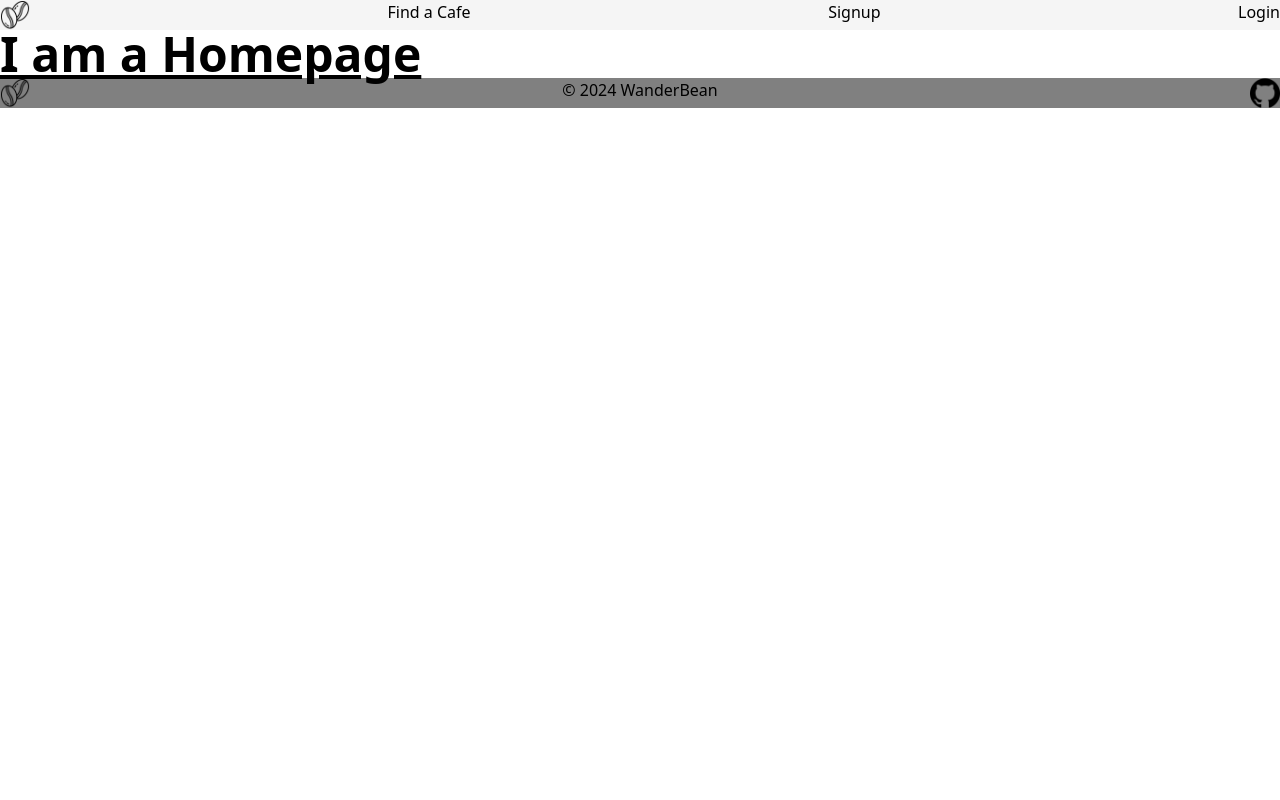
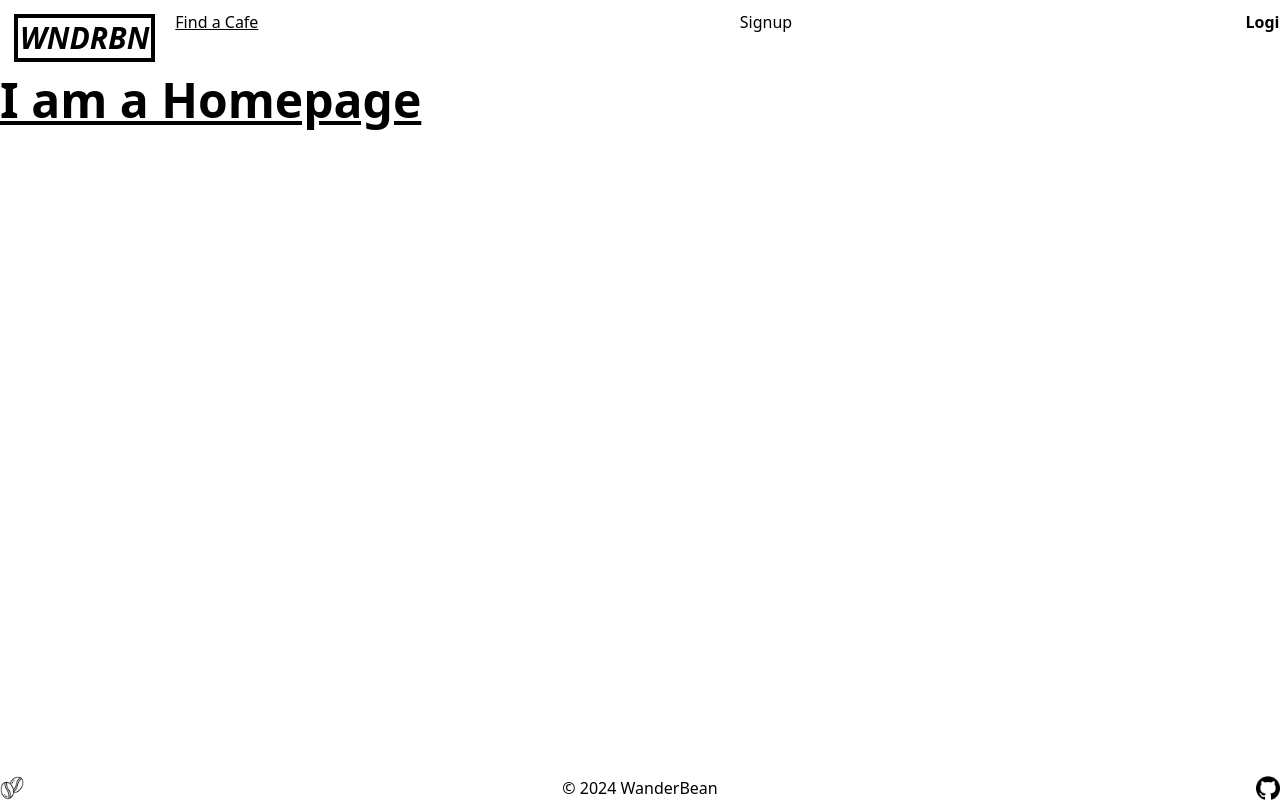
Before and after one commit to WanderBean/Wanderbean-Frontend, a React (Vite) app: page / in a window 1280 px wide. Built offline with nearby package versions, Linux system fonts and the light colour scheme.

Commit message:
styling Cafe List + Navbar almost done

```diff
--- a/src/App.css
+++ b/src/App.css
@@ -1,42 +1,7 @@
-.NavBar {
-    width: 100vw;
-    display: flex;
-    flex-direction: row;
-    align-items: flex-start;
-    justify-content: space-between;
-    background-color: whitesmoke;
+input[type="radio"] {
+  display: none;
 }
 
-.NavBar img {
-    max-height: 30px;
+.star {
+  cursor: pointer;
 }
-
-.Footer {
-    width: 100vw;
-    display: flex;
-    flex-direction: row;
-    align-items: flex-start;
-    justify-content: space-between;
-    background-color: gray;
-}
-
-.Footer img {
-    max-height: 30px;
-}
-/*
-.DetailPageContainer {
-    display: flex;
-    flex-direction: row;
-}
-
-.CafeDetailImg {
-    max-height: 300px;
-}
-*/
-input[type=radio]{
-    display:none;
-}
-
-.star{
-    cursor: pointer;
-}
--- a/src/components/CafeList.jsx
+++ b/src/components/CafeList.jsx
@@ -36,7 +36,7 @@ function CafeList() {
   return (
     <>
       <Searchbar searchTerm={searchTerm} handleSearch={handleSearch} />
-      <div className="pt-0 pb-7 px-7 flex flex-wrap justify-center ">
+      <div className="pt-0 pb-7 px-7 flex flex-wrap justify-center mb-20 mt-10">
         {filteredCafes.map((cafe) => (
           <div
             key={cafe._id}
--- a/src/components/Footer.jsx
+++ b/src/components/Footer.jsx
@@ -1,16 +1,20 @@
-import React from "react"
-import { Link } from "react-router-dom"
-import logo from "../img/coffee-beans.png"
-import github from "../img/github-logo.png"
+import React from "react";
+import { Link } from "react-router-dom";
+import logo from "../img/coffee-beans.png";
+import github from "../img/github-logo.png";
 
 function Footer() {
-    return (
-        <div className="Footer">
-            <Link to="/"><img src={logo} alt="Wanderbeans Logo" /></Link>
-            <div>© 2024 WanderBean </div>
-            <Link to="https://github.com/WanderBean"><img src={github} alt="Github Logo" /></Link>
-        </div>
-    )
+  return (
+    <div className="w-screen absolute bottom-0 flex flex-row justify-between items-start">
+      <Link to="/">
+        <img src={logo} alt="Wanderbeans Logo" className="max-h-6" />
+      </Link>
+      <div>© 2024 WanderBean </div>
+      <Link to="https://github.com/WanderBean">
+        <img src={github} alt="Github Logo" className="max-h-6" />
+      </Link>
+    </div>
+  );
 }
 
-export default Footer
+export default Footer;
--- a/src/components/Navbar.jsx
+++ b/src/components/Navbar.jsx
@@ -1,32 +1,54 @@
-import React, { useState, useContext } from "react"
-import { AuthContext } from "../context/auth.context"
-import { Link } from "react-router-dom"
-import logo from "../img/coffee-beans.png"
+import React, { useState, useContext } from "react";
+import { AuthContext } from "../context/auth.context";
+import { Link, useNavigate } from "react-router-dom";
+import logo from "../img/coffee-beans.png";
 
 function NavBar() {
-
   const { user, isLoggedIn, logOutUser } = useContext(AuthContext);
+  const navigate = useNavigate();
 
   return (
-        <div className="NavBar">
-            <Link to="/"><img src={logo} alt="Wanderbeans Logo" /></Link>
-            <Link to="/cafes">Find a Cafe</Link>
+    <div className="m-2.5 flex flex-row w-screen items-start justify-between">
+      <div className="flex items-start mr-7">
+        <Link
+          className="text-3xl border-solid border-4 border-black m-1 px-0.5 py-0.5 font-extrabold italic  "
+          to="/"
+        >
+          {/* <img src={logo} alt="Wanderbeans Logo" /> */}WNDRBN
+        </Link>
+        <Link to="/cafes" className="ml-4 underline">
+          Find a Cafe
+        </Link>
+        {isLoggedIn === true ? (
+          <>
+            <button
+              onClick={() => navigate(`/cafes/add`)}
+              className="ml-4 underline"
+            >
+              Add Café
+            </button>
+          </>
+        ) : null}
+      </div>
 
       {/* Login & Logout functionality - toggle between buttons*/}
-            {isLoggedIn === false
-                ?
+      {isLoggedIn === false ? (
         <>
           <Link to="/signup">Signup</Link>
-                    <Link to="/login">Login</Link>
+          <Link to="/login" className="font-bold">
+            Login
+          </Link>
         </>
-                :
-                <>
-                    <p>Hi, {user.name}</p>
-                    <Link onClick={logOutUser}>Logout</Link>
-                </>
-            }
+      ) : (
+        <div className="flex items-center mr-7">
+          <p className="mr-8 italic">Hi, {user.name}!</p>
+          <Link onClick={logOutUser} className="font-bold underline">
+            Logout
+          </Link>
         </div>
-    )
+      )}
+    </div>
+  );
 }
 
-export default NavBar
+export default NavBar;
--- a/src/components/Searchbar.jsx
+++ b/src/components/Searchbar.jsx
@@ -3,16 +3,17 @@ import { FaSearch } from "react-icons/fa";
 
 function SearchBar({ searchTerm, handleSearch }) {
   return (
-    <div className="Search-Bar">
-      <div className="Search-Container">
+    <div className="justify-start flex bg-white rounded-full shadow-md my-1.5 max-w-md mx-auto">
       <input
         type="text"
         placeholder="Search..."
         value={searchTerm}
         onChange={handleSearch}
+        className="py-2 px-4 rounded-l-full focus:outline-none"
       />
-        <FaSearch id="search-icon" />
-      </div>
+      <button className="flex justify-start h-full w-12 bg-blue-500 text-white rounded-r-full">
+        <FaSearch />
+      </button>
     </div>
   );
 }
--- a/src/pages/CafeListPage.jsx
+++ b/src/pages/CafeListPage.jsx
@@ -8,12 +8,17 @@ function CafeListPage() {
 
   return (
     <>
-      {isLoggedIn === true ? (
-        <>
-          <button onClick={() => navigate(`/cafes/add`)}>Add Café</button>
-        </>
-      ) : null}
-      <CafeList />
+      <div className="m-3">
+        <h1 className="bg-black text-white uppercase text-center text-3xl m-1 px-0.5 py-0.5 font-extrabold italic">
+          Your Cafes
+        </h1>
+        {/* {isLoggedIn === true ? (
+          <>
+            <button onClick={() => navigate(`/cafes/add`)}>Add Café</button>
+          </>
+        ) : null} */}
+        <CafeList className="m-10" />
+      </div>
     </>
   );
 }
```
Lines whose indentation alone changed are shown as unchanged.
